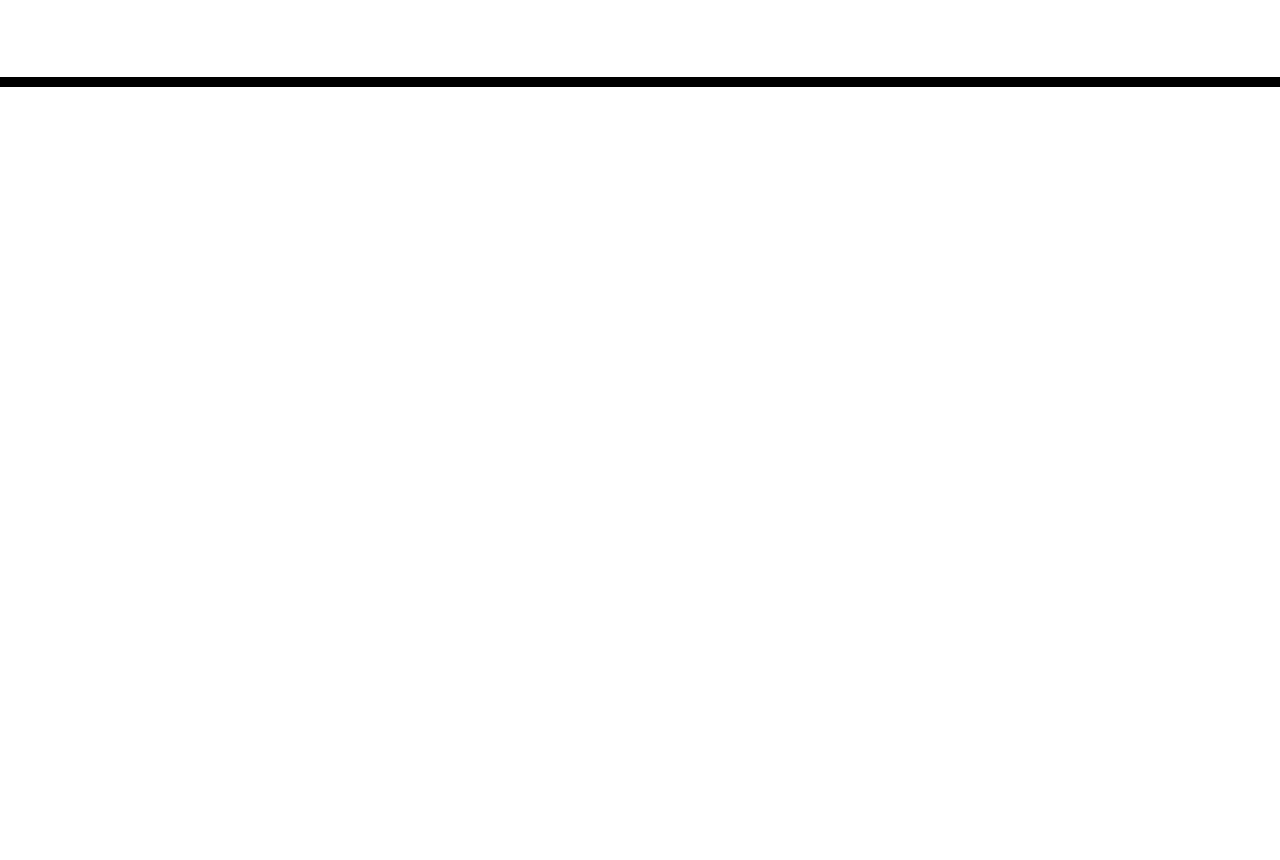
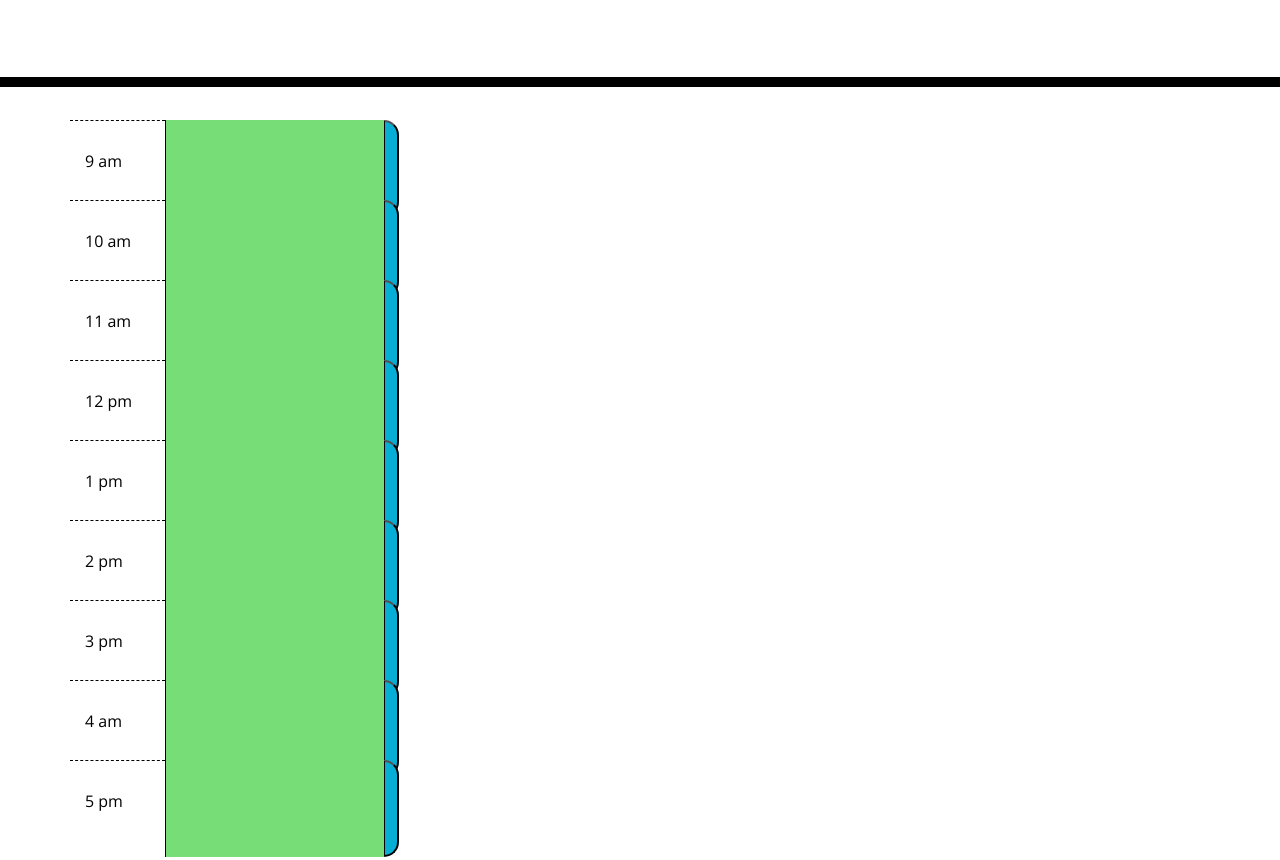
Before and after one commit to AshleyWhaley/DayPlanner, a plain HTML site: page Develop/index.html in a window 1280 px wide. Shown: the part 181-1041 px from the top of the page. Before the commit the page ends 800 px from the top, so only its background shows below. Drawn offline with nearby package versions, Linux system fonts and the light colour scheme; files that its build step writes are made by us from their sources.

Commit message:
Setting up hour boxes

```diff
--- a/Develop/index.html
+++ b/Develop/index.html
@@ -18,7 +18,8 @@
       href="https://fonts.googleapis.com/css?family=Open+Sans&display=swap"
       rel="stylesheet"
     />
-    <link rel="stylesheet" href="style.css" />
+
+    <link rel="stylesheet" href=".develop/style.css" />
     <title>Work Day Scheduler</title>
   </head>
 
@@ -29,10 +30,74 @@
       <p id="currentDay" class="lead"></p>
     </header>
     <div class="container">
-      <!-- Timeblocks go here -->
+      <div class="row">
+        <div class="hour col-md-1">
+          <p>9 am</p>
+        </div>
+        <textarea class="toDo future" id="9" timeValue="09"></textarea>
+        <button class="saveBtn"></button>
+      </div>
+      <div class="row">
+        <div class="hour col-md-1">
+          <p>10 am</p>
+        </div>
+        <textarea class="toDo future" id="10" timeValue="10"></textarea>
+        <button class="saveBtn"></button>
+      </div>
+      <div class="row">
+        <div class="hour col-md-1">
+          <p>11 am</p>
+        </div>
+        <textarea class="toDo future" id="11" timeValue="11"></textarea>
+        <button class="saveBtn"></button>
+      </div>
+      <div class="row">
+        <div class="hour col-md-1">
+          <p>12 pm</p>
+        </div>
+        <textarea class="toDo future" id="12" timeValue="12"></textarea>
+        <button class="saveBtn"></button>
+      </div>
+      <div class="row">
+        <div class="hour col-md-1">
+          <p>1 pm</p>
+        </div>
+        <textarea class="toDo future" id="13" timeValue="13"></textarea>
+        <button class="saveBtn"></button>
+      </div>
+      <div class="row">
+        <div class="hour col-md-1">
+          <p>2 pm</p>
+        </div>
+        <textarea class="toDo future" id="14" timeValue="14"></textarea>
+        <button class="saveBtn"></button>
+      </div>
+      <div class="row">
+        <div class="hour col-md-1">
+          <p>3 pm</p>
+        </div>
+        <textarea class="toDo future" id="15" timeValue="15"></textarea>
+        <button class="saveBtn"></button>
+      </div>
+      <div class="row">
+        <div class="hour col-md-1">
+          <p>4 am</p>
+        </div>
+        <textarea class="toDo future" id="16" timeValue="16"></textarea>
+        <button class="saveBtn"></button>
+      </div>
+      <div class="row">
+        <div class="hour col-md-1">
+          <p>5 pm</p>
+        </div>
+        <textarea class="toDo future" id="17" timeValue="17"></textarea>
+        <button class="saveBtn"></button>
+      </div>
     </div>
 
     <script src="https://cdnjs.cloudflare.com/ajax/libs/jquery/3.2.1/jquery.min.js"></script>
     <script src="https://cdnjs.cloudflare.com/ajax/libs/moment.js/2.24.0/moment.min.js"></script>
+    <script src="https://momentjs.com/downloads/moment.min.js"></script>
+    <script src="script.js"></script>
   </body>
 </html>
```
Also changed, not shown: script.js (added).
